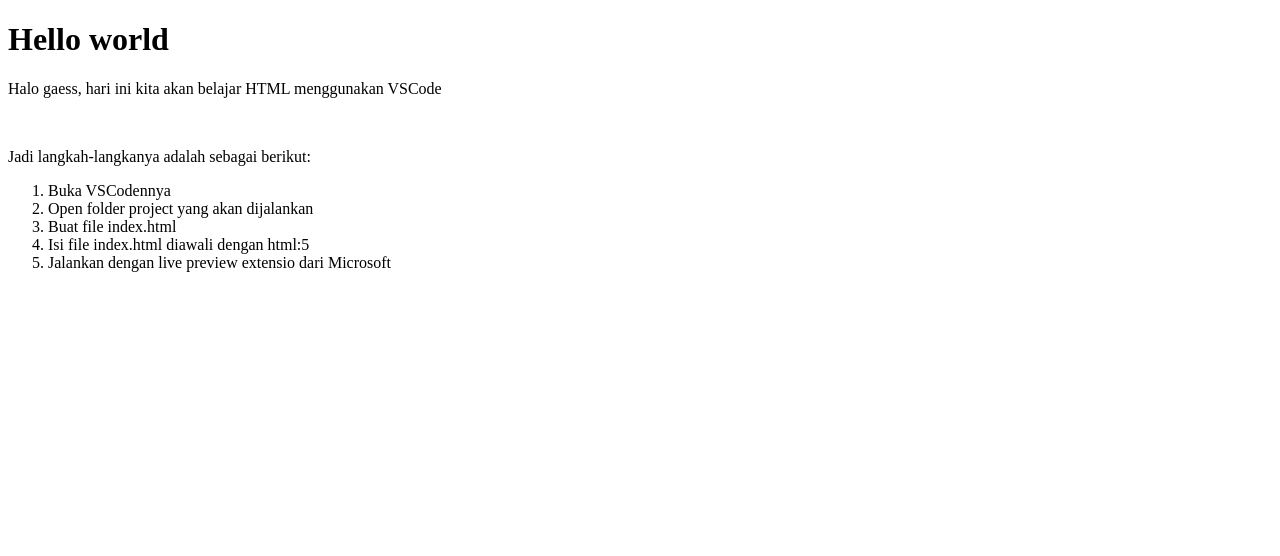
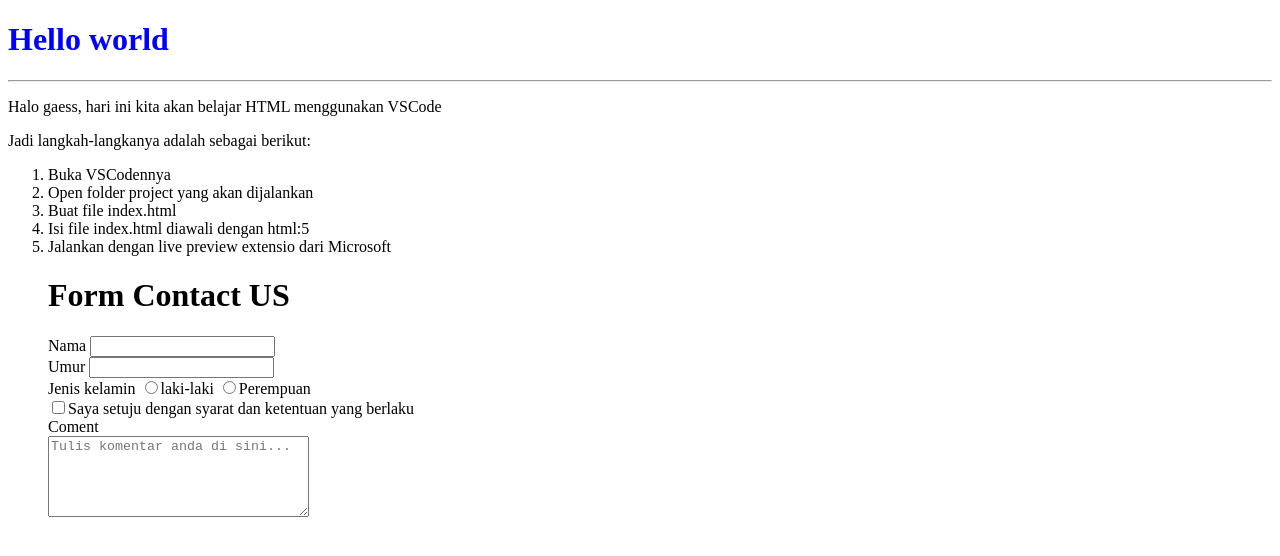
Before and after one commit to Arruan16/codingan, a plain HTML site: page index.html in a window 1280 px wide. Drawn offline with Linux system fonts and the light colour scheme.

Commit message:
choose: init index.html

```diff
--- a/index.html
+++ b/index.html
@@ -6,9 +6,9 @@
     <title>Codingan</title>
 </head>
 <body>
-    <h1>Hello world</h1>
+    <h1 style="color: blue;">Hello world</h1>
+    <hr>
     <p>Halo gaess, hari ini kita akan belajar HTML menggunakan VSCode</p>
-    <br>
     <p>Jadi langkah-langkanya adalah sebagai
         berikut:</p>
     <ol>
@@ -17,6 +17,30 @@
         <li>Buat file index.html</li>
         <li>Isi file index.html diawali dengan html:5</li>
         <li>Jalankan dengan live preview extensio dari Microsoft</li>
+<h1>Form Contact US</h1>
+<form>
+    <label>Nama</label>
+    <input type="text"/>
+    <br>
+    <label>Umur</label>
+    <input type="number"/>
+    <br/>
+    <label>Jenis kelamin</label>
+    <input type="radio"value"male"name"Jenis kelamin>laki-laki
+    <input type="radio"value"famale"name"
+    Jenis kelamin">Perempuan
+    <br/>
+    <input type="checkbox"/>Saya setuju dengan syarat dan ketentuan
+    yang berlaku
+    <br/>
+    <label>Coment</label>
+    <br/>
+    <textarea rows="5" cols="30"
+    placeholder="Tulis komentar anda di sini...">
+</textarea>
+
+
+</form>
 
 
 </body>
```
